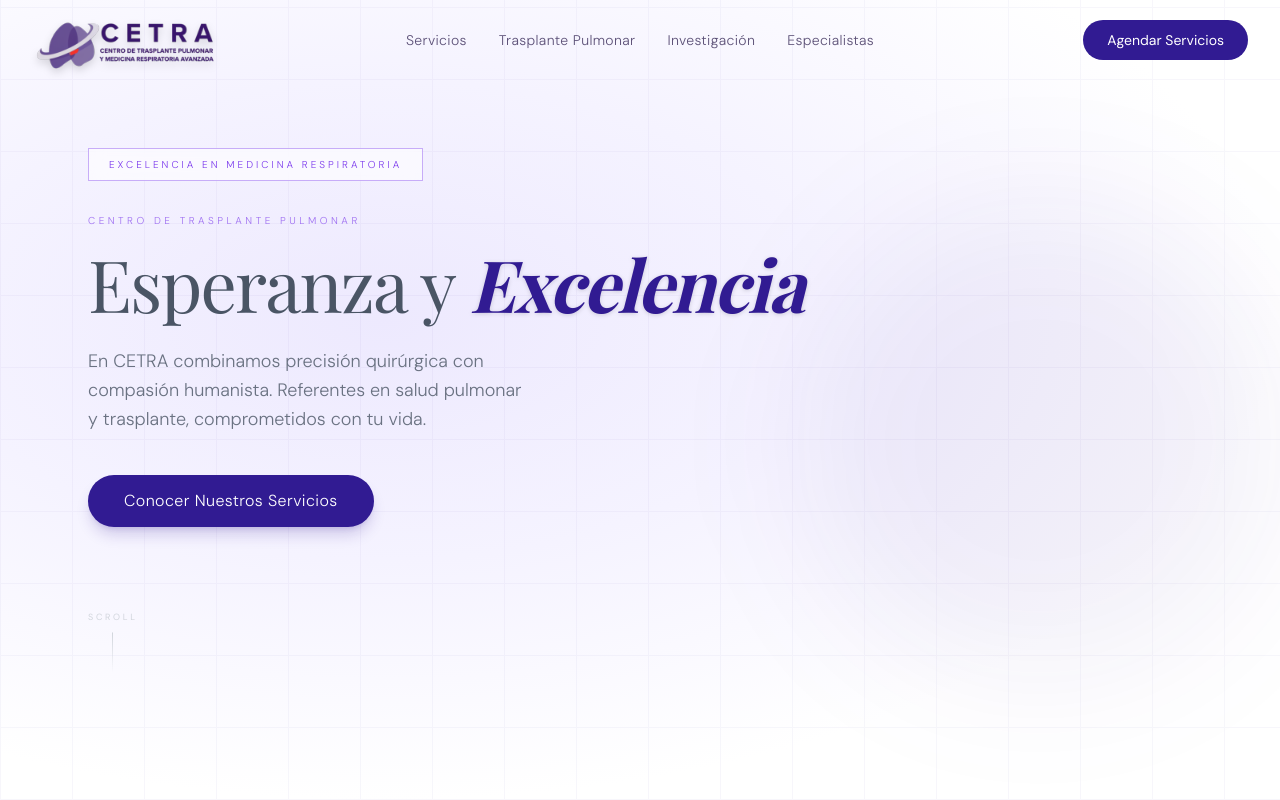
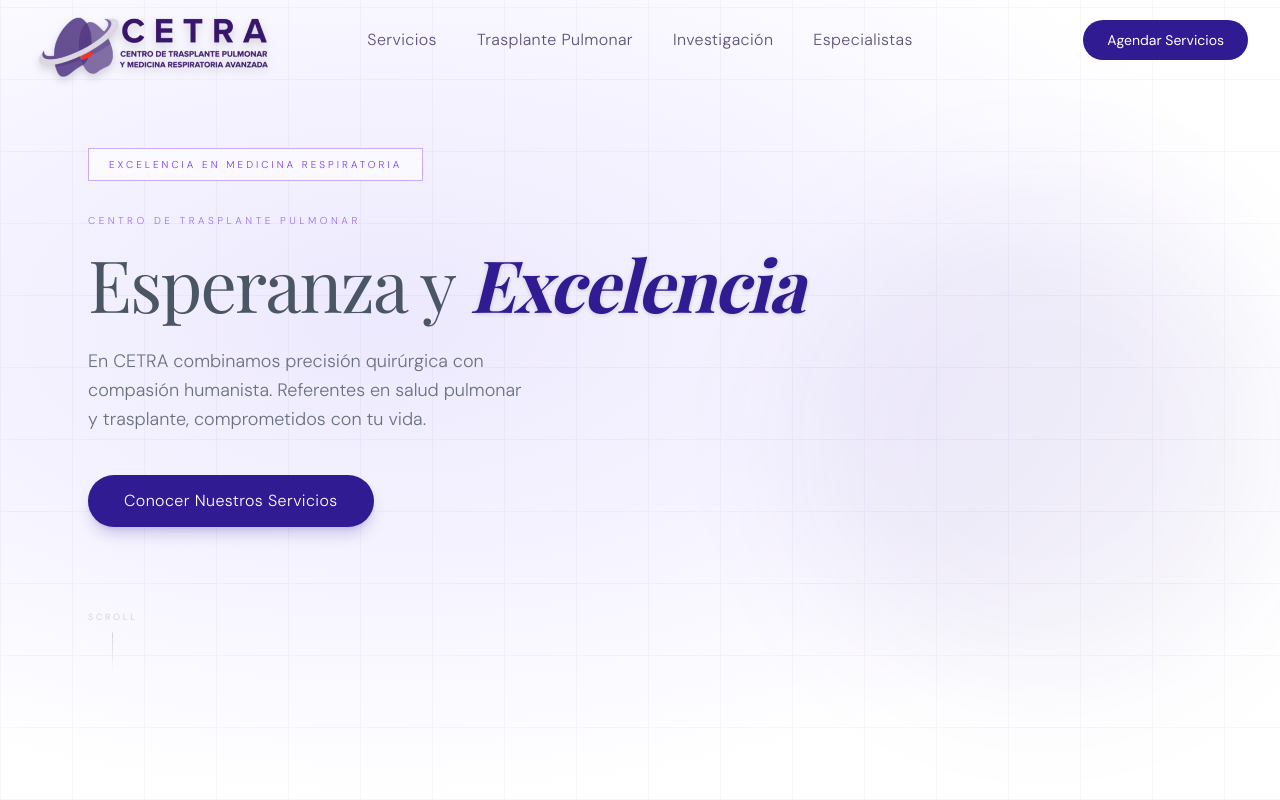
Before and after one commit to juangalindo55/CETRA, a Next.js app: page / in a window 1280 px wide. Shown: the top 800 px of the page. Built offline with nearby package versions, Linux system fonts and the light colour scheme.

Commit message:
style: increase Navbar logo and font sizes

```diff
--- a/src/components/ui/Navbar.tsx
+++ b/src/components/ui/Navbar.tsx
@@ -29,15 +29,15 @@
 
         {/* Izquierda: Logo */}
         <div className="flex-1 flex justify-start">
-          <Link href="/" className="flex items-center hover:opacity-90 transition-all transform hover:scale-105 duration-300 relative py-2">
-            <Logo width={200} height={200} className="relative z-10 drop-shadow-lg" />
+          <Link href="/" className="flex items-center hover:opacity-90 transition-all transform hover:scale-105 duration-300 relative py-1">
+            <Logo width={260} height={260} className="relative z-10 drop-shadow-lg" />
           </Link>
         </div>
 
         {/* Centro: Nav links (Absolute for perfect centering) */}
-        <nav className="hidden md:flex absolute left-1/2 -translate-x-1/2 items-center gap-8 text-sm font-light text-[#1a0a3d]/70 tracking-wide">
+        <nav className="hidden md:flex absolute left-1/2 -translate-x-1/2 items-center gap-10 text-base font-light text-[#1a0a3d]/70 tracking-wide">
           <Link href="/servicios" className="hover:text-[#311B92] transition-colors duration-200 cursor-pointer">Servicios</Link>
-          <Link href="/servicios/trasplante-pulmonar" className="hover:text-[#311B92] transition-colors duration-200 cursor-pointer">Trasplante Pulmonar</Link>
+          <Link href="/servicios/trasplante-pulmonar" className="hover:text-[#311B92] transition-colors duration-200 cursor-pointer whitespace-nowrap">Trasplante Pulmonar</Link>
           <Link href="/investigacion" className="hover:text-[#311B92] transition-colors duration-200 cursor-pointer">Investigación</Link>
           <Link href="/especialistas" className="hover:text-[#311B92] transition-colors duration-200 cursor-pointer">Especialistas</Link>
         </nav>
```
